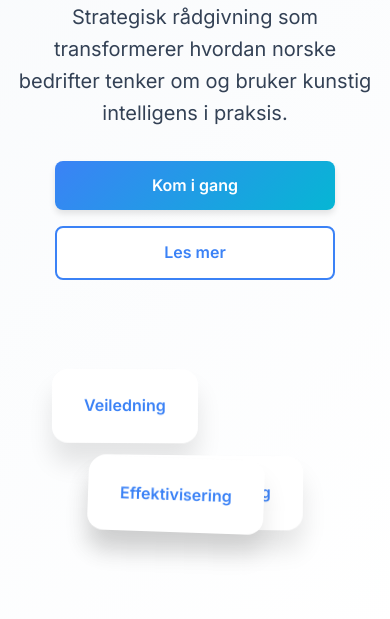
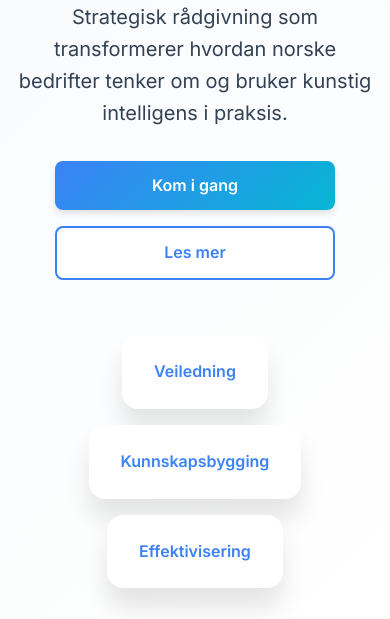
Before and after one commit to mathiassandnes/sandnes-ai-website, a website: page index.html in a window 390 px wide. Shown: the part 225-844 px from the top of the page. Drawn offline with Linux system fonts and the light colour scheme.

Commit message:
fixes overlapping floating words

```diff
--- a/css/styles.css
+++ b/css/styles.css
@@ -716,6 +716,30 @@ section[id] {
         height: 300px;
     }
 
+    /* Fix overlapping floating cards on mobile */
+    .floating-cards {
+        display: flex;
+        flex-direction: column;
+        align-items: center;
+        justify-content: center;
+        gap: 1rem;
+        height: 100%;
+    }
+
+    .card {
+        position: relative;
+        top: auto;
+        left: auto;
+        right: auto;
+        bottom: auto;
+        animation: none;
+        margin: 0;
+    }
+
+    .card-1, .card-2, .card-3 {
+        animation-delay: 0s;
+    }
+
     h1 { font-size: 2.5rem; }
     h2 { font-size: 2rem; }
 
```
